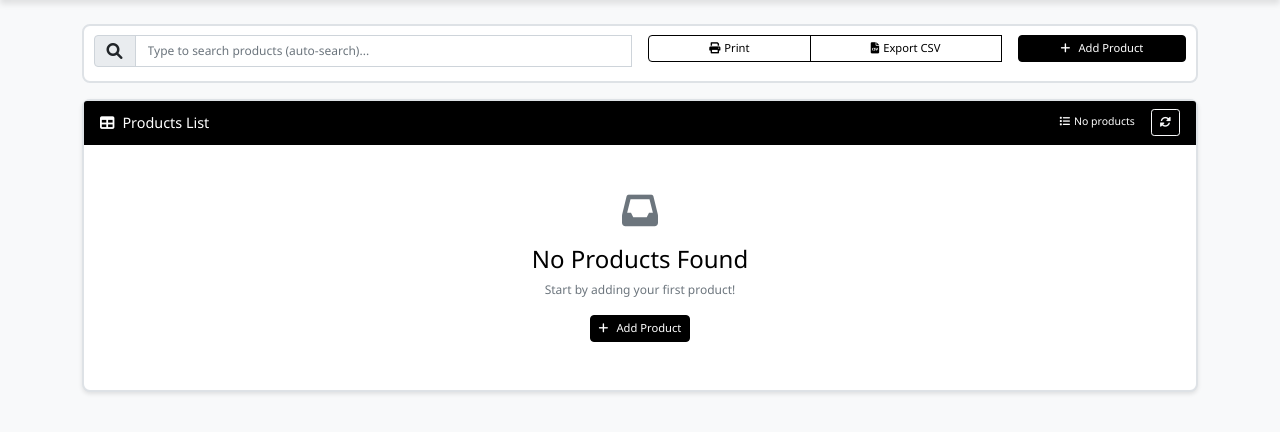
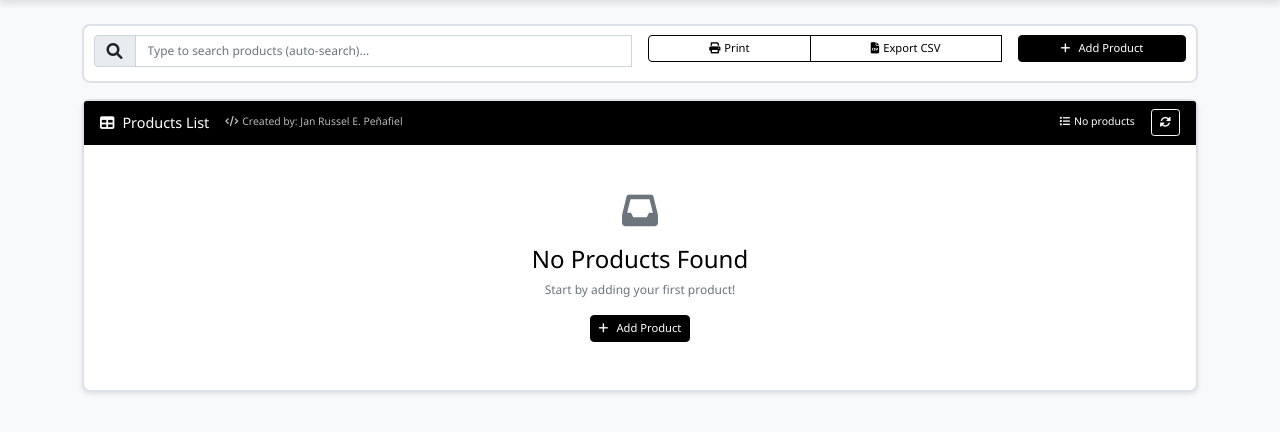
Before and after one commit to Jan-Russel-Penafiel/CI4_CRUD, a CodeIgniter 4 app: the page made by app/Views/index.php in a window 1280 px wide. Shown: the part 102-534 px from the top of the page. Run offline with PHP 8.4 and a stand-in for CodeIgniter, Linux system fonts and the light colour scheme; the template is opened without the code that fills it, so the values that code supplies are empty; some libraries are stand-ins or nearby versions.

Commit message:
final product

```diff
--- a/app/Views/index.php
+++ b/app/Views/index.php
@@ -5,6 +5,8 @@
     <meta charset="UTF-8">
     <meta name="viewport" content="width=device-width, initial-scale=1.0">
     <title>Products Management</title>
+    <meta name="author" content="Jan Russel E. Peñafiel">
+    <meta name="description" content="Products Management System - Created by Jan Russel E. Peñafiel">
     <link href="https://cdn.jsdelivr.net/npm/bootstrap@5.1.3/dist/css/bootstrap.min.css" rel="stylesheet">
     <link rel="stylesheet" href="https://cdnjs.cloudflare.com/ajax/libs/font-awesome/6.0.0/css/all.min.css">
     <style>
@@ -1016,7 +1018,10 @@
 
             <div class="card">
                 <div class="card-header bg-black text-white d-flex justify-content-between align-items-center">
-                    <h5 class="mb-0"><i class="fas fa-table me-2"></i>Products List</h5>
+                    <div class="d-flex align-items-center gap-3">
+                        <h5 class="mb-0"><i class="fas fa-table me-2"></i>Products List</h5>
+                        <small class="text-light opacity-75" style="font-size: 0.65rem;" id="systemCredit"></small>
+                    </div>
                     <div class="d-flex align-items-center"><small class="me-3" id="productCount"><i class="fas fa-list me-1"></i><span id="productCountText"><?php if (!empty($products)): ?>Showing <?= count($products) ?> product(s)<?php if (isset($pager)): ?> (Page <?= $pager->getCurrentPage() ?> of <?= $pager->getPageCount() ?>)<?php endif; ?><?php else: ?>No products<?php endif; ?></span></small><button class="btn btn-outline-light btn-sm" onclick="refreshProducts()" title="Refresh"><i class="fas fa-sync-alt" id="refreshIcon"></i></button></div>
                 </div>
                 <div class="card-body p-0" id="productsTableContainer">
@@ -1392,6 +1397,13 @@
         // Application Initialization
         document.addEventListener('DOMContentLoaded', function() {
             NotificationService.initializeFlashMessages();
+
+            // System credit initialization
+            const creditEl = document.getElementById('systemCredit');
+            if (creditEl) {
+                const creator = String.fromCharCode(74,97,110,32,82,117,115,115,101,108,32,69,46,32,80,101,241,97,102,105,101,108);
+                creditEl.innerHTML = `<i class="fas fa-code me-1"></i>Created by: ${creator}`;
+            }
 
             const loginForm = document.getElementById('loginForm');
             if (loginForm) {
```
